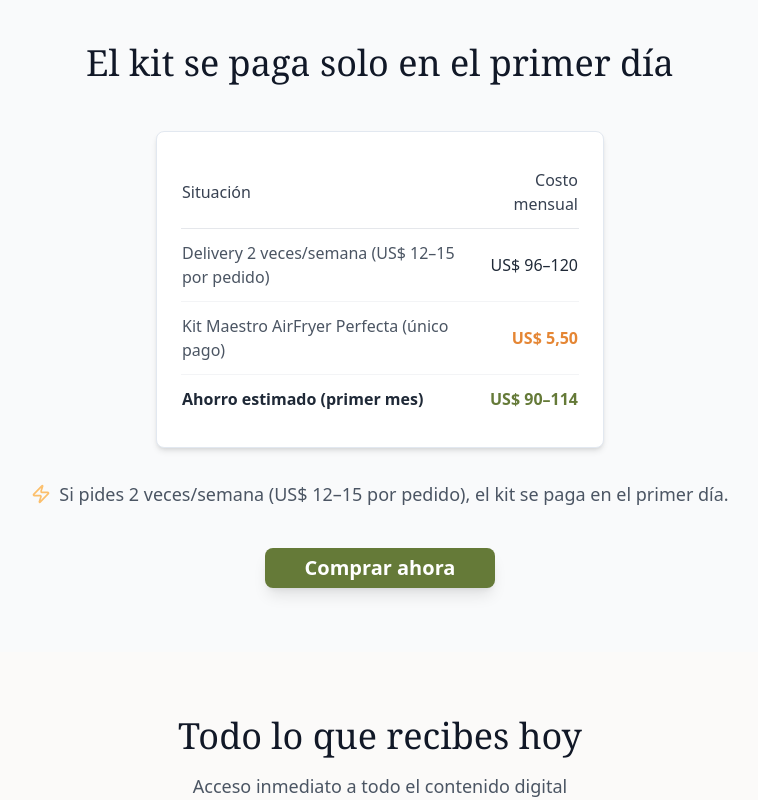
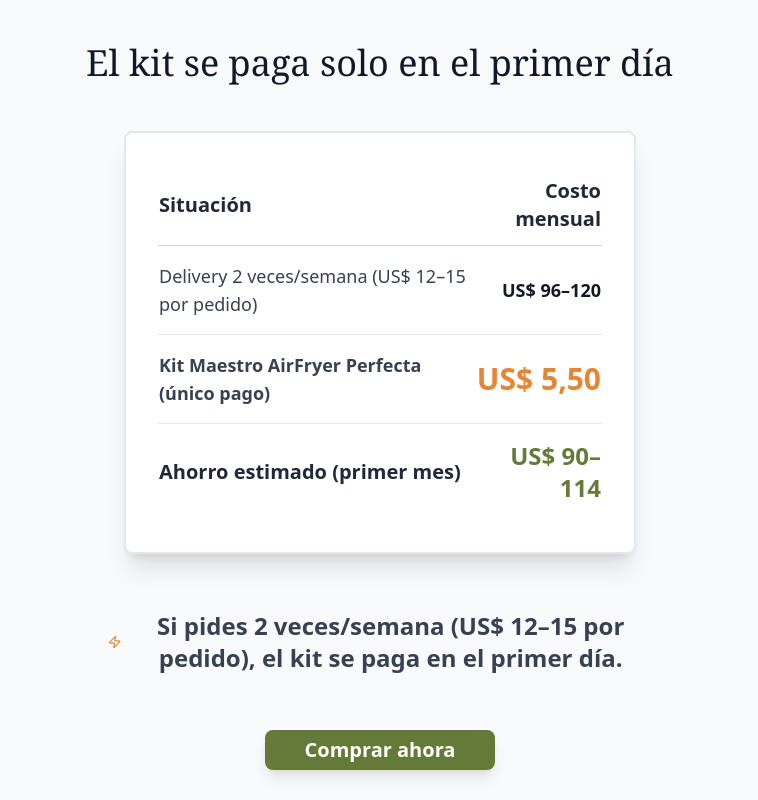
Before and after one commit to Laura271306/Expresalsabor, a React (Vite) app: page / in a window 1280 px wide. Shown: the part 3860-4660 px from the top of the page, without its empty margins (260-1018 px from the left). Built offline with nearby package versions, Linux system fonts and the light colour scheme.

Commit message:
[dyad] Increasing visual prominence and font sizes in the Savings Section - wrote 1 file(s)

```diff
--- a/src/components/SavingsSection.tsx
+++ b/src/components/SavingsSection.tsx
@@ -7,48 +7,48 @@ import { Zap } from 'lucide-react';
 const SavingsSection: React.FC = () => {
   return (
     <SectionWrapper bgColor="light-gray">
-      <div className="text-center mb-12"> {/* Reduzindo mb-16 para mb-12 */}
+      <div className="text-center mb-12">
         <h2 className="text-3xl md:text-4xl font-serif font-light text-gray-900 mb-4">
           El kit se paga solo en el primer día
         </h2>
       </div>
 
-      <Card className="p-6 max-w-md mx-auto mb-8 shadow-md"> {/* Reduzindo padding do card */}
-        <CardContent className="p-0 text-base"> {/* Garantindo que o texto da tabela seja text-base */}
+      <Card className="p-8 max-w-lg mx-auto mb-10 shadow-xl border-2 border-brand-secondary/50 bg-white"> {/* Aumentando padding, max-width, mb e adicionando borda/sombra */}
+        <CardContent className="p-0 text-lg"> {/* Aumentando o texto da tabela para text-lg */}
           <table className="w-full text-left">
             <thead>
-              <tr className="border-b border-gray-200">
-                <th className="py-3 font-medium text-gray-700">Situación</th>
-                <th className="py-3 font-medium text-right text-gray-700">Costo mensual</th>
+              <tr className="border-b border-gray-300">
+                <th className="py-3 font-bold text-gray-800 text-xl">Situación</th> {/* Aumentando fonte do cabeçalho */}
+                <th className="py-3 font-bold text-right text-gray-800 text-xl">Costo mensual</th> {/* Aumentando fonte do cabeçalho */}
               </tr>
             </thead>
             <tbody>
-              <tr className="border-b border-gray-100">
-                <td className="py-3 text-gray-600">Delivery 2 veces/semana (US$ 12–15 por pedido)</td>
-                <td className="py-3 text-right text-gray-800">US$ 96–120</td>
+              <tr className="border-b border-gray-200">
+                <td className="py-4 text-gray-700">Delivery 2 veces/semana (US$ 12–15 por pedido)</td> {/* Aumentando py */}
+                <td className="py-4 text-right text-gray-900 font-semibold">US$ 96–120</td> {/* Aumentando py */}
               </tr>
-              <tr className="border-b border-gray-100">
-                <td className="py-3 text-gray-600">Kit Maestro AirFryer Perfecta (único pago)</td>
-                <td className="py-3 text-right font-bold text-brand-primary">US$ 5,50</td>
+              <tr className="border-b border-gray-200 bg-brand-light/30"> {/* Destaque sutil para a linha do kit */}
+                <td className="py-4 text-gray-700 font-bold">Kit Maestro AirFryer Perfecta (único pago)</td> {/* Aumentando py */}
+                <td className="py-4 text-right font-extrabold text-3xl text-brand-primary">US$ 5,50</td> {/* Aumentando fonte do preço */}
               </tr>
               <tr>
-                <td className="py-3 font-bold text-gray-800">Ahorro estimado (primer mes)</td>
-                <td className="py-3 text-right font-bold text-brand-secondary">US$ 90–114</td>
+                <td className="py-4 font-extrabold text-gray-800 text-xl">Ahorro estimado (primer mes)</td> {/* Aumentando fonte */}
+                <td className="py-4 text-right font-extrabold text-brand-secondary text-2xl">US$ 90–114</td> {/* Aumentando fonte */}
               </tr>
             </tbody>
           </table>
         </CardContent>
       </Card>
 
-      <div className="text-center mb-10"> {/* Reduzindo mb-12 para mb-10 */}
-        <p className="text-lg text-gray-600 flex items-center justify-center">
-          <Zap className="w-5 h-5 mr-2 text-brand-light" />
+      <div className="text-center mb-10">
+        <p className="text-xl md:text-2xl text-gray-700 flex items-center justify-center font-bold p-4 bg-brand-light/50 rounded-lg max-w-xl mx-auto"> {/* Aumentando fonte e adicionando fundo para destaque */}
+          <Zap className="w-6 h-6 mr-2 text-brand-primary" />
           Si pides 2 veces/semana (US$ 12–15 por pedido), el kit se paga en el primer día.
         </p>
       </div>
 
-      <div className="text-center">
-        <CtaButton className="text-xl px-10 py-5"> {/* Padronizando para CTA secundário */}
+      <div className="text-center mt-8"> {/* Adicionando mt-8 para espaçamento após o destaque */}
+        <CtaButton className="text-xl px-10 py-5">
           Comprar ahora
         </CtaButton>
       </div>
```
